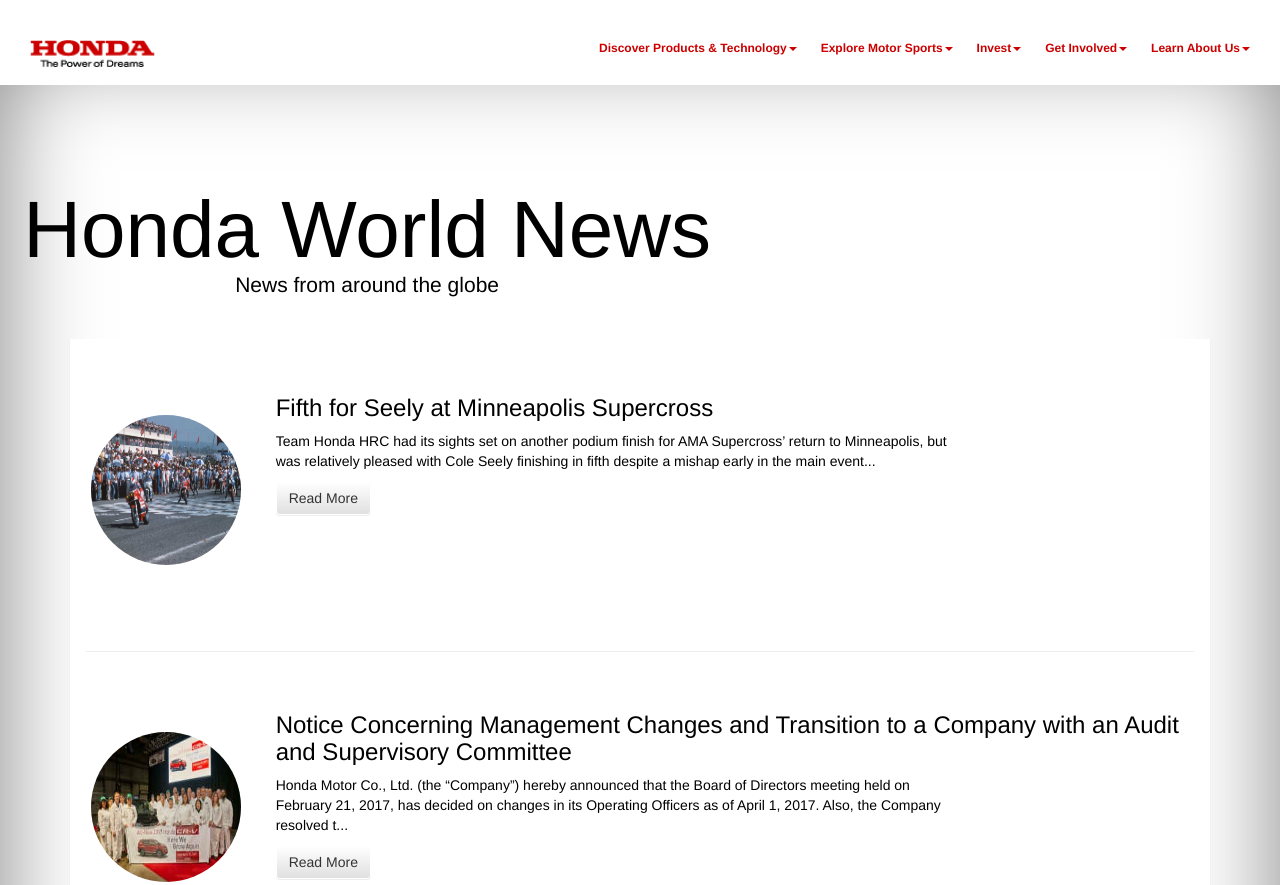
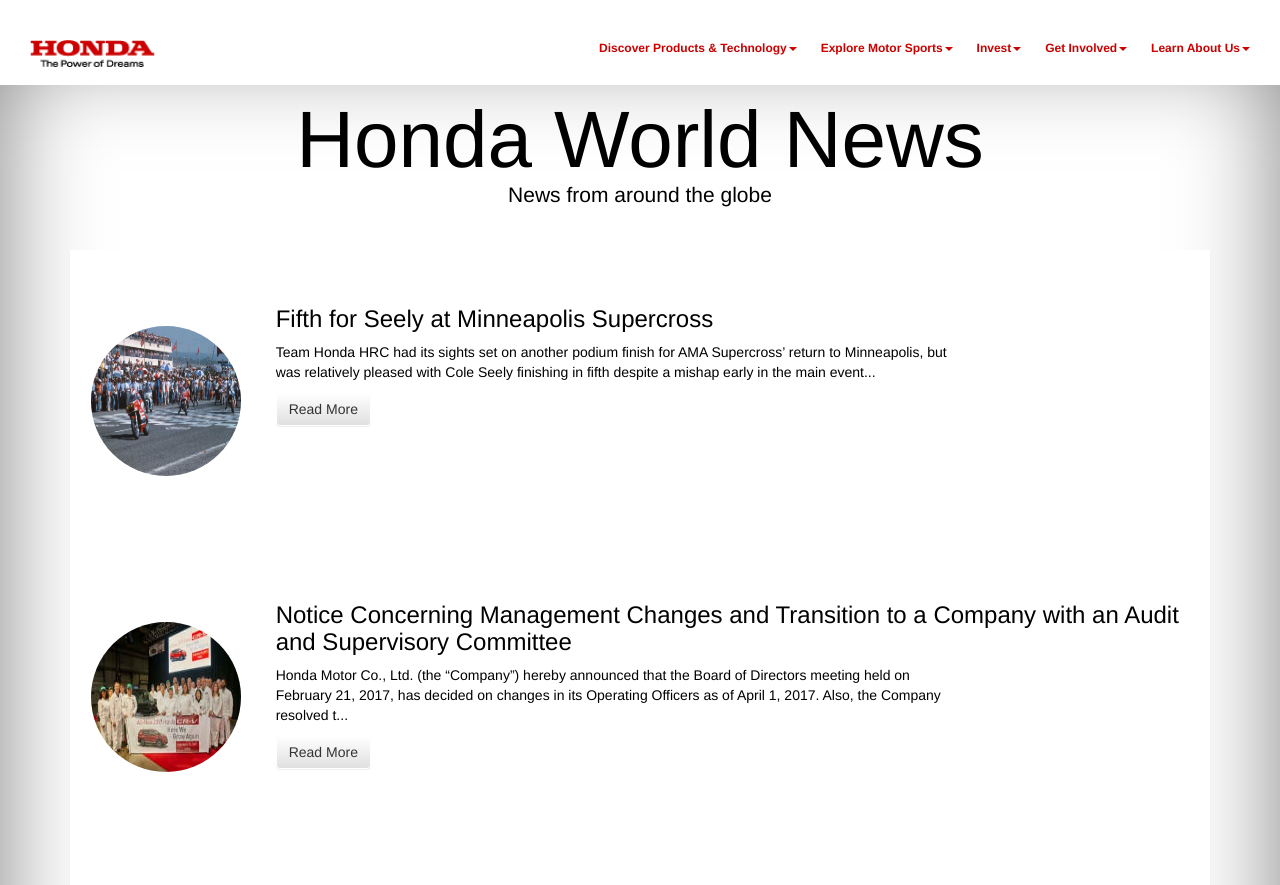
Before and after one commit to caraclarke/git340-final, a website: page in-the-news.html in a window 1280 px wide. Shown: the top 885 px of the page. Drawn offline with nearby package versions, Linux system fonts and the light colour scheme.

Commit message:
change height

```diff
--- a/in-the-news.html
+++ b/in-the-news.html
@@ -86,9 +86,9 @@
           </div>
 
           <div id="news-body">
-        <div class="container-marketing">
+        <div class="container">
           <div class="row">
-            <div class="col-md-7">
+            <div class="col-md-10 col-md-offset-1">
               <h1>Honda World News
                 <p class="lead">News from around the globe</p>
               </h1>
--- a/styles/news.css
+++ b/styles/news.css
@@ -4,6 +4,10 @@
 
 h1 {
   text-align: center;
+}
+
+.row {
+  height: 200px;
 }
 
 body {
```
